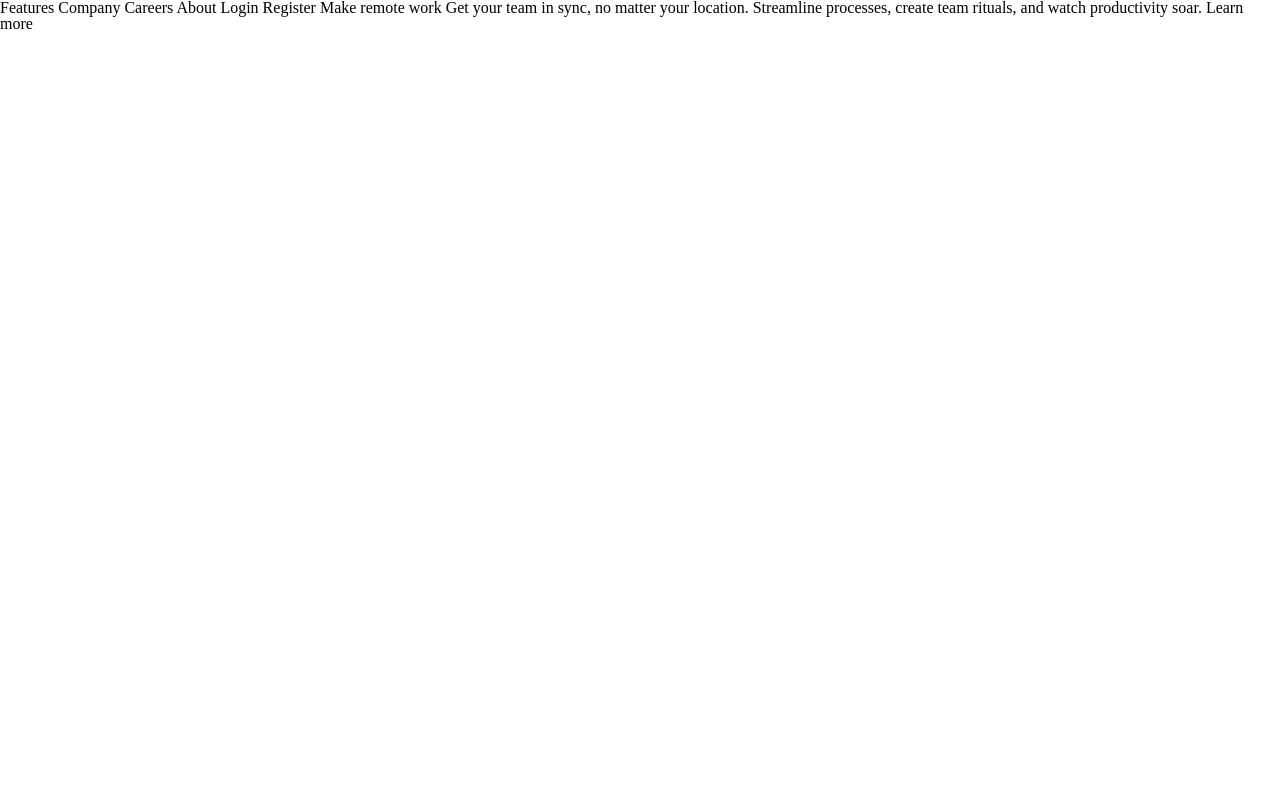
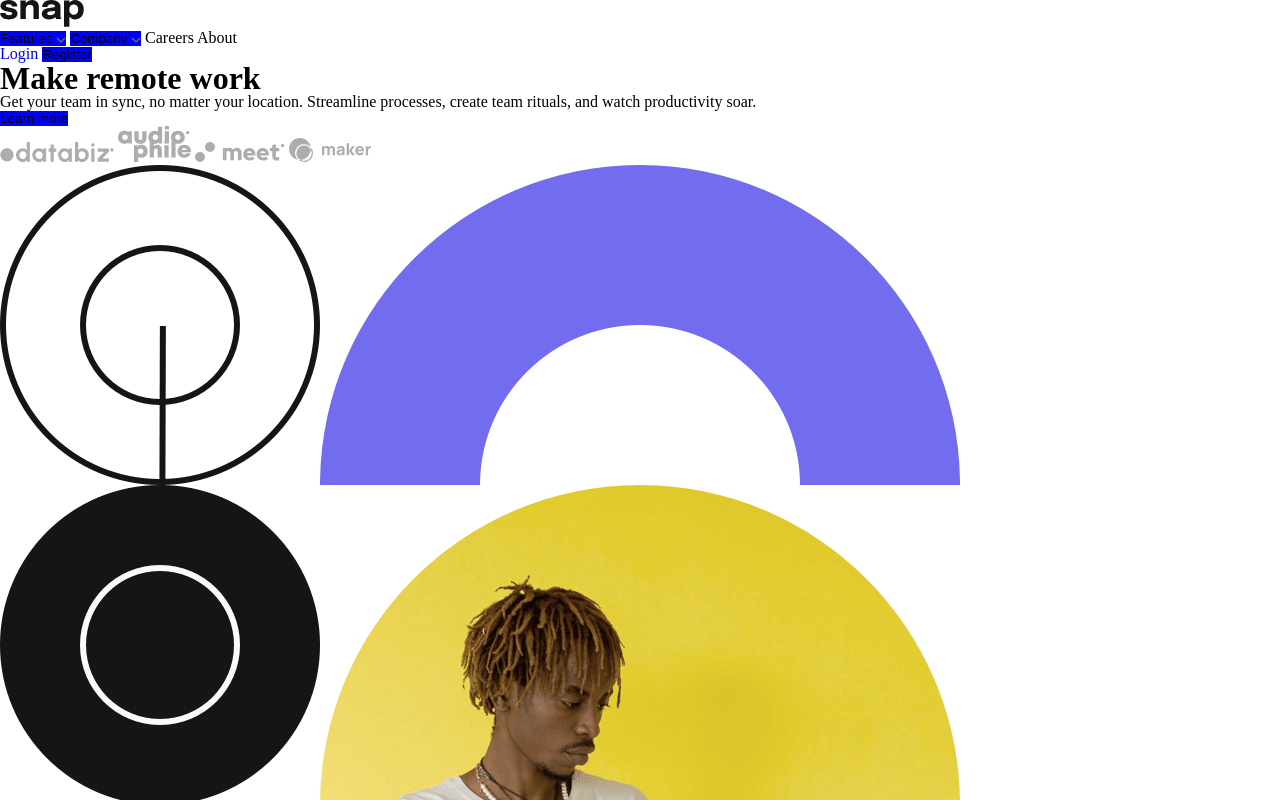
Before and after one commit to Victor-Eduardo-art/Intro-section-with-dropdown-navigatio, a plain HTML site: page index.html in a window 1280 px wide. Shown: the top 800 px of the page. Drawn offline with Linux system fonts and the light colour scheme.

Commit message:
feat: estrutura do HTML criada

```diff
--- a/index.html
+++ b/index.html
@@ -17,24 +17,47 @@
   </style> -->
 </head>
 <body>
-	Features
-	Company
-	Careers
-	About
+	<header>
+		<img src="images/logo.svg" alt="logo do site">
 
-	Login
-	Register
+		<nav>
+			<div class="ctr-links-menu">
+				<button class="botao-menu">Features <img src="images/icon-arrow-down.svg" alt="ícone seta pra baixo"></button>
+				<button class="botao-menu">Company <img src="images/icon-arrow-down.svg" alt="ícone seta pra baixo"></button>
+				<a>Careers</a>
+				<a>About</a>
+			</div>
 
-	Make remote work
+			<div class="ctr-botoes-login-register">
+				<a href="#">Login</a>
+				<button class="botao">Register</button>
+			</div>
+		</nav>
+	</header>
 
-	Get your team in sync, no matter your location. Streamline processes,
-	create team rituals, and watch productivity soar.
+	<main>
+		<div class="secao-principal">
+			<h1>Make remote work</h1>
 
-	Learn more
+			<p>Get your team in sync, no matter your location. Streamline processes,
+			create team rituals, and watch productivity soar.</p>
+
+			<button class="botao">Learn more</button>
+
+			<div class="ctr-creditos">
+				<a href="#" class="creditos"><img src="images/client-databiz.svg" alt="logo do databiz"></a>
+				<a href="#" class="creditos"><img src="images/client-audiophile.svg" alt="logo do audiophile"></a>
+				<a href="#" class="creditos"><img src="images/client-meet.svg" alt="logo do meet"></a>
+				<a href="#" class="creditos"><img src="images/client-maker.svg" alt="logo do maker"></a>
+			</div>
+		</div>
+
+		<img src="images/image-hero-desktop.png" alt="imagem de uma ilustração">
+	</main>
 
   <!-- <div class="attribution">
     Challenge by <a href="https://www.frontendmentor.io?ref=challenge" target="_blank">Frontend Mentor</a>.
-    Coded by <a href="#">Your Name Here</a>.
+    Coded by <a href="#">Victor Eduardo art</a>.
   </div> -->
 </body>
 </html>
```
